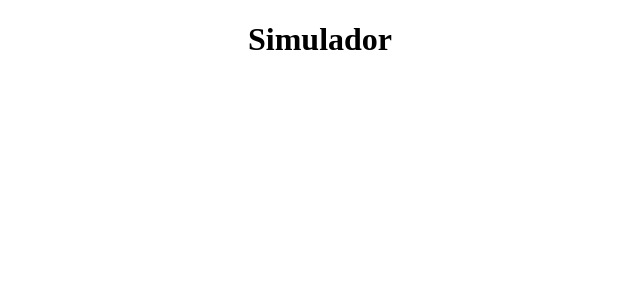
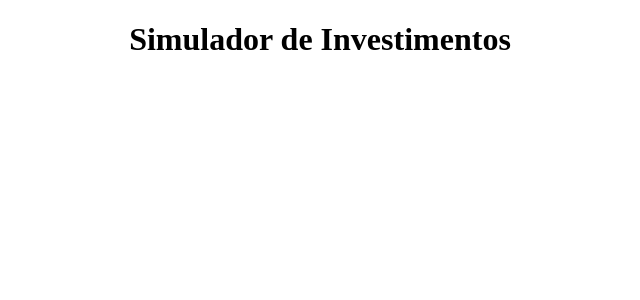
Before and after one commit to joaocarlosdene/investment-simulator, a React (Create React App) app in the folder frontend/: page / in a window 1280 px wide. Shown: the top 300 px of the page, without its empty margins (320-960 px from the left). Built offline with nearby package versions, Linux system fonts and the light colour scheme.

Commit message:
iniciando configuraçao projeto

```diff
--- a/frontend/package.json
+++ b/frontend/package.json
@@ -6,7 +6,9 @@
     "@testing-library/jest-dom": "^5.16.2",
     "@testing-library/react": "^12.1.2",
     "@testing-library/user-event": "^13.5.0",
+    "bootstrap": "^5.1.3",
     "react": "^17.0.2",
+    "react-bootstrap": "^2.1.2",
     "react-dom": "^17.0.2",
     "react-scripts": "5.0.0",
     "web-vitals": "^2.1.4"
--- a/frontend/src/App.jsx
+++ b/frontend/src/App.jsx
@@ -4,7 +4,7 @@ import './App.css';
 function App() {
   return (
     <div className="App">
-      <h1>Simulador</h1>
+      <h1>Simulador de Investimentos</h1>
     </div>
   );
 }
```
Also changed, not shown: 1 other file (tests, documents, lock files or other folders).
